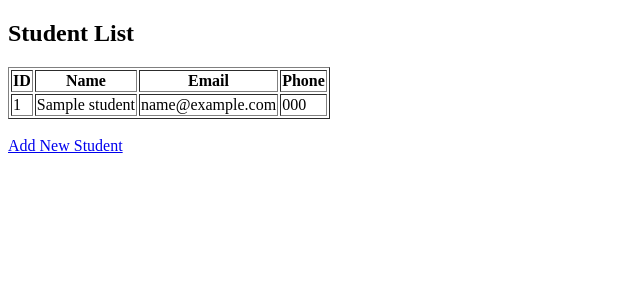
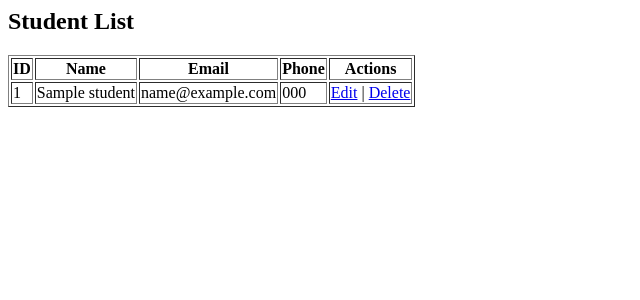
Before and after one commit to elangosakthivel-124/Enrollment-Management, a Django app: template templates/student_list.html in a window 1280 px wide. Shown: the top 300 px of the page, without its empty margins (0-640 px from the left). Run offline with Django 4.2, Linux system fonts and the light colour scheme; the template is opened without the code that fills it: most values are stand-ins (such as "Sample title", 1, 10 or a date in 2020).

Commit message:
Add actions column for editing and deleting students

```diff
--- a/templates/student_list.html
+++ b/templates/student_list.html
@@ -1,11 +1,3 @@
-<!DOCTYPE html>
-<html>
-<head>
-<title>Students</title>
-</head>
-
-<body>
-
 <h2>Student List</h2>
 
 <table border="1">
@@ -15,6 +7,7 @@
 <th>Name</th>
 <th>Email</th>
 <th>Phone</th>
+<th>Actions</th>
 </tr>
 
 {% for student in students %}
@@ -24,15 +17,15 @@
 <td>{{ student.name }}</td>
 <td>{{ student.email }}</td>
 <td>{{ student.phone }}</td>
+
+<td>
+<a href="/edit-student/{{ student.id }}/">Edit</a>
+|
+<a href="/delete-student/{{ student.id }}/">Delete</a>
+</td>
+
 </tr>
 
 {% endfor %}
 
 </table>
-
-<br>
-
-<a href="/add-student/">Add New Student</a>
-
-</body>
-</html>
```
